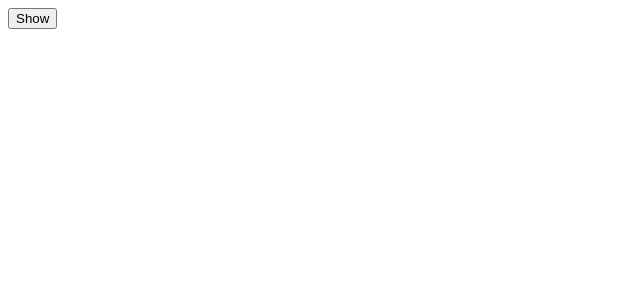
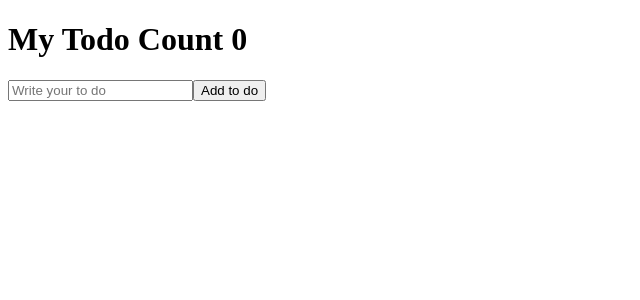
Before and after one commit to tjdrkr2580/React-study, a React (Create React App) app in the folder nomadcoder/movie/: page / in a window 1280 px wide. Shown: the top 300 px of the page, without its empty margins (0-640 px from the left). Built offline with nearby package versions, Linux system fonts and the light colour scheme.

Commit message:
4/9 노마드코더 리액트 영화 웹 ~#7.0 To Do List part One

```diff
--- a/nomadcoder/movie/src/App.js
+++ b/nomadcoder/movie/src/App.js
@@ -1,25 +1,35 @@
-import React, { useEffect, useState } from 'react';
+import React, {useState} from 'react';
 
-function Hello(){
-  function byfc(){
-    console.log("bye!");
-  }
-  function hifc(){
-    console.log('Hello!');
-    return byfc;
-  }
-  useEffect(hifc,[]);
-  return <h1>Hello</h1>
-}
 function App() {
-  const [showing, setshowing] = useState(false);
-  const onClick = () => setshowing((prev) => !prev);
-  return (
-    <div>
-      {showing ? <Hello/> : null}
-      <button onClick={onClick}>{showing ? "Hide" : "Show"}</button>
-    </div>
-  );
+    const [toDo, setTodo] = useState("");
+    const [toDos, setTodos] = useState([]);
+    const onChange = (event) => {
+        setTodo(event.target.value);
+    }
+    const onSubmit = (event) => {
+        event.preventDefault();
+        if (toDo === "") {
+            return;
+        }
+        setTodo("");
+        setTodos(currentArray => [
+            toDo, ...currentArray
+        ]);
+    };
+    console.log(toDos);
+    return (
+        <div>
+            <h1>My Todo Count {toDos.length}</h1>
+            <form onSubmit={onSubmit}>
+                <input
+                    value={toDo}
+                    onChange={onChange}
+                    type="text"
+                    placeholder='Write your to do'/>
+                <button>Add to do</button>
+            </form>
+        </div>
+    );
 }
 
 export default App;
```
Also changed, not shown: 1 other file (tests, documents, lock files or other folders).
